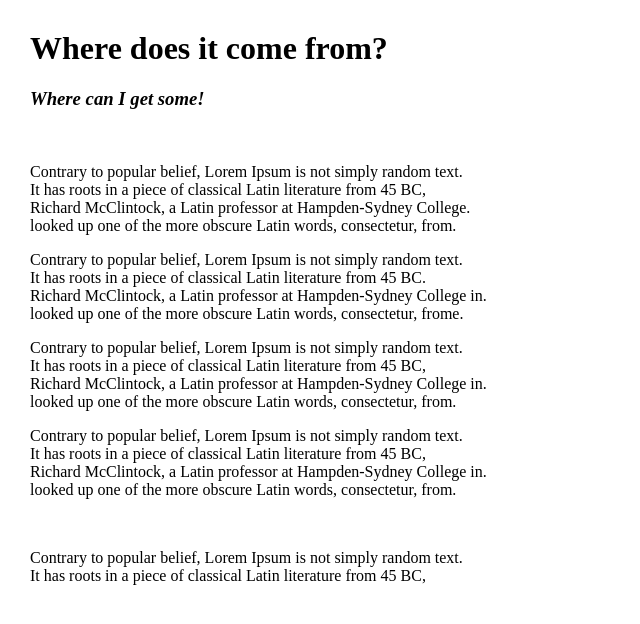
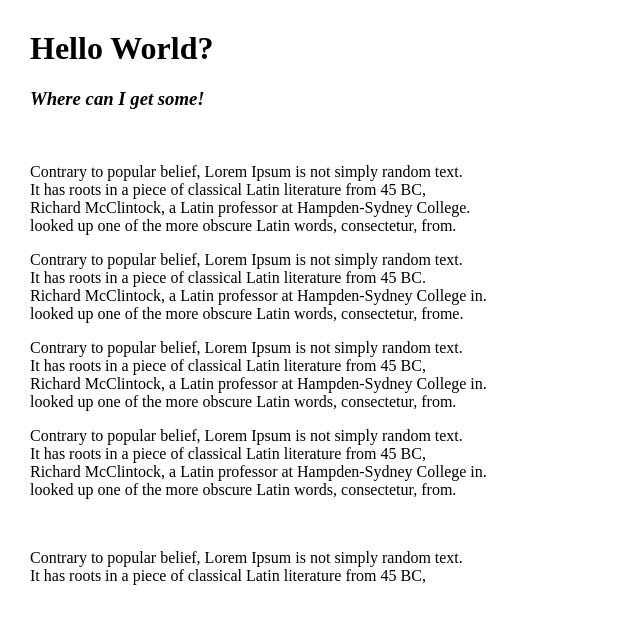
Before and after one commit to OksanaBashlachova/nauka-gita, a plain HTML site: page index.html in a window 1280 px wide. Shown: the whole page, without its empty margins (0-640 px from the left). Drawn offline with Linux system fonts and the light colour scheme.

Commit message:
Update index.html

```diff
--- a/index.html
+++ b/index.html
@@ -12,7 +12,7 @@
     <div class="container">
         <div class="page-title">
             <h1>
-                Where does it come from?
+                Hello World?
             </h1>
             <h3>
                 <span>Where can I get some!</span>
```
